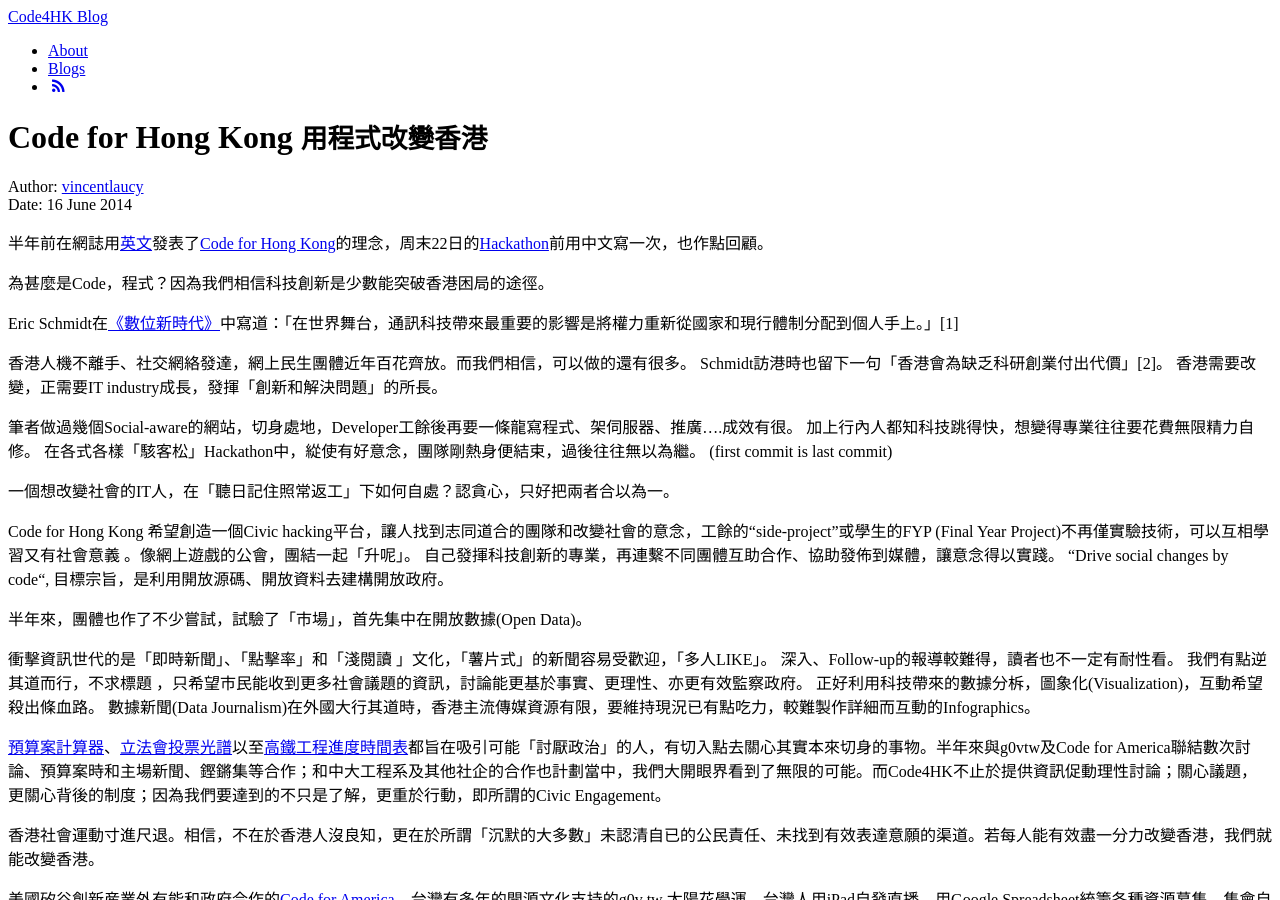
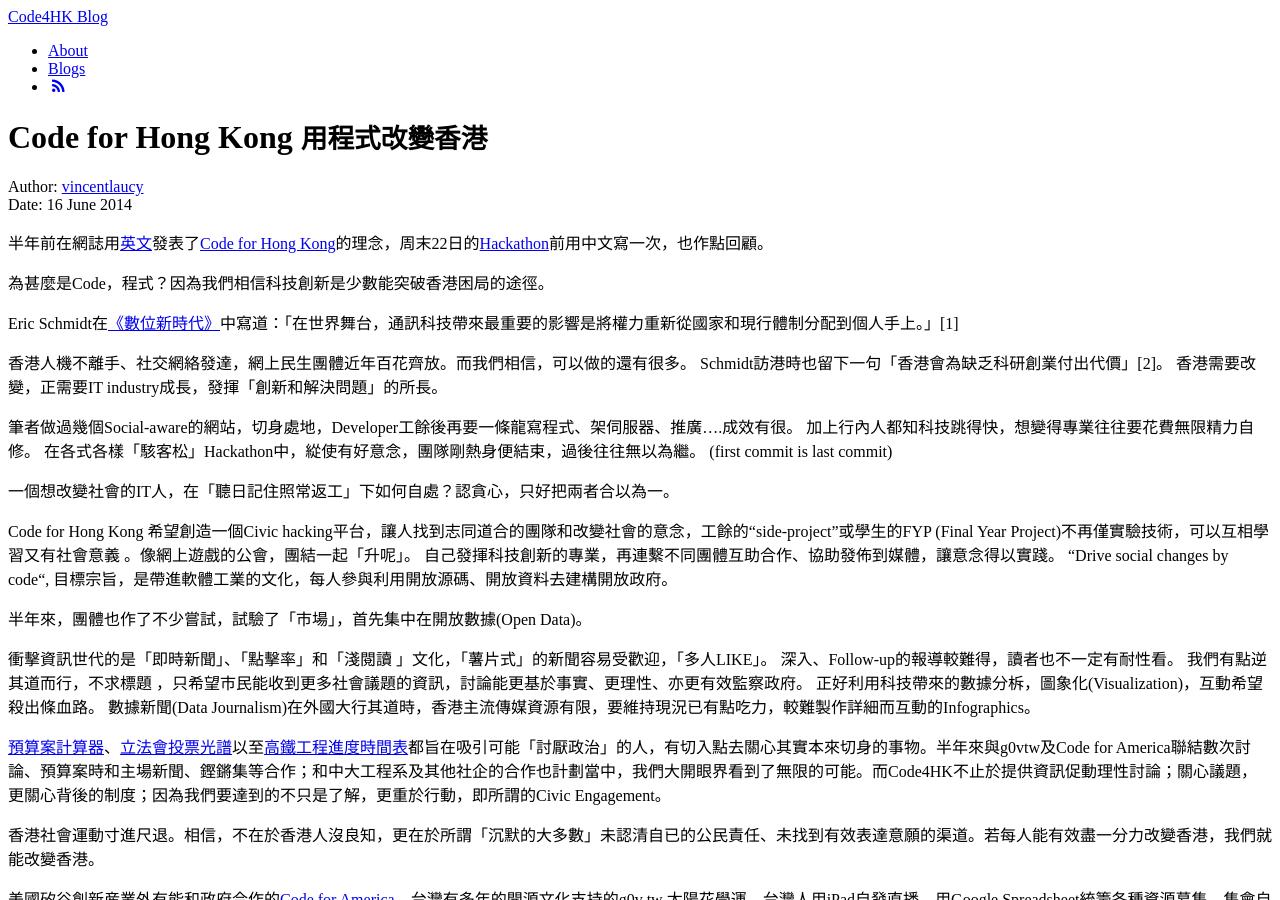
Before and after one commit to code4hk/code4hk.github.io, a Jekyll site: the page built from _posts/2014-06-16-code4hk-chinese.md, in a window 1280 px wide and 900 px high. Built offline with Jekyll 4.4.1, drawn with Linux system fonts in a browser that asks for light colours; Markdown is read by kramdown in place of the engine named in the settings; comment, search, counter and statistics services are not loaded.

Commit message:
Update 2014-06-16-code4hk-chinese.md

```diff
--- a/_posts/2014-06-16-code4hk-chinese.md
+++ b/_posts/2014-06-16-code4hk-chinese.md
@@ -28,7 +28,7 @@ Schmidt訪港時也留下一句「香港會為缺乏科研創業付出代價」[
 
 Code for Hong Kong 希望創造一個Civic hacking平台，讓人找到志同道合的團隊和改變社會的意念，工餘的“side-project"或學生的FYP (Final Year Project)不再僅實驗技術，可以互相學習又有社會意義 。像網上遊戲的公會，團結一起「升呢」。
 自己發揮科技創新的專業，再連繫不同團體互助合作、協助發佈到媒體，讓意念得以實踐。
-“Drive social changes by code“, 目標宗旨，是利用開放源碼、開放資料去建構開放政府。
+“Drive social changes by code“, 目標宗旨，是帶進軟體工業的文化，每人參與利用開放源碼、開放資料去建構開放政府。
 
 半年來，團體也作了不少嘗試，試驗了「市場」，首先集中在開放數據(Open Data)。
 
```
